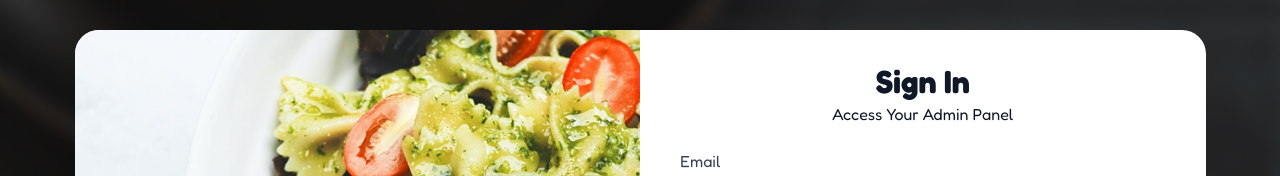
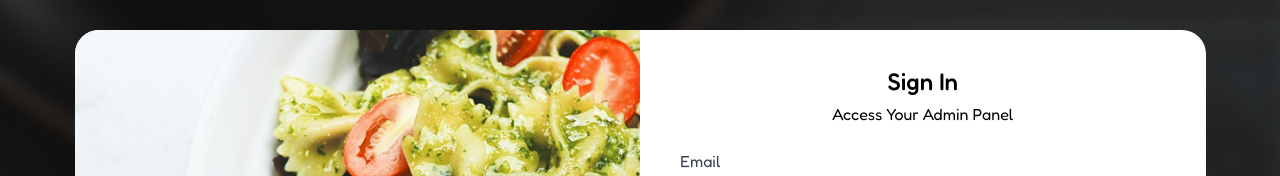
Before and after one commit to Hassa-Iraq/Hassa-Admin, a Next.js app: page / in a window 1280 px wide. Shown: the part 125-301 px from the top of the page. Built offline with nearby package versions, Linux system fonts and the light colour scheme.

Commit message:
sign in text size changed

```diff
--- a/src/app/auth/login/page.jsx
+++ b/src/app/auth/login/page.jsx
@@ -99,10 +99,10 @@ export default function LoginPage() {
 
                 {/* Header */}
                 <div className="text-center mb-6">
-                  <h1 className="text-[28px] font-medium text-gray-900 text-center leading-[24px] tracking-[0.15%] font-poppins mb-2">
+                  <h2 className="text-[28px] font-medium text-[#000000] text-center leading-[24px] tracking-[0.15%] font-poppins mb-2">
                     Sign In
-                  </h1>
-                  <p className="text-[20px] font-medium text-gray-900 text-center leading-[24px] tracking-[0.15%] font-poppins text-sm">
+                  </h2>
+                  <p className="text-[20px] font-medium text-[#000000] text-center leading-[24px] tracking-[0.15%] font-poppins text-sm">
                     Access Your Admin Panel
                   </p>
                 </div>
```
